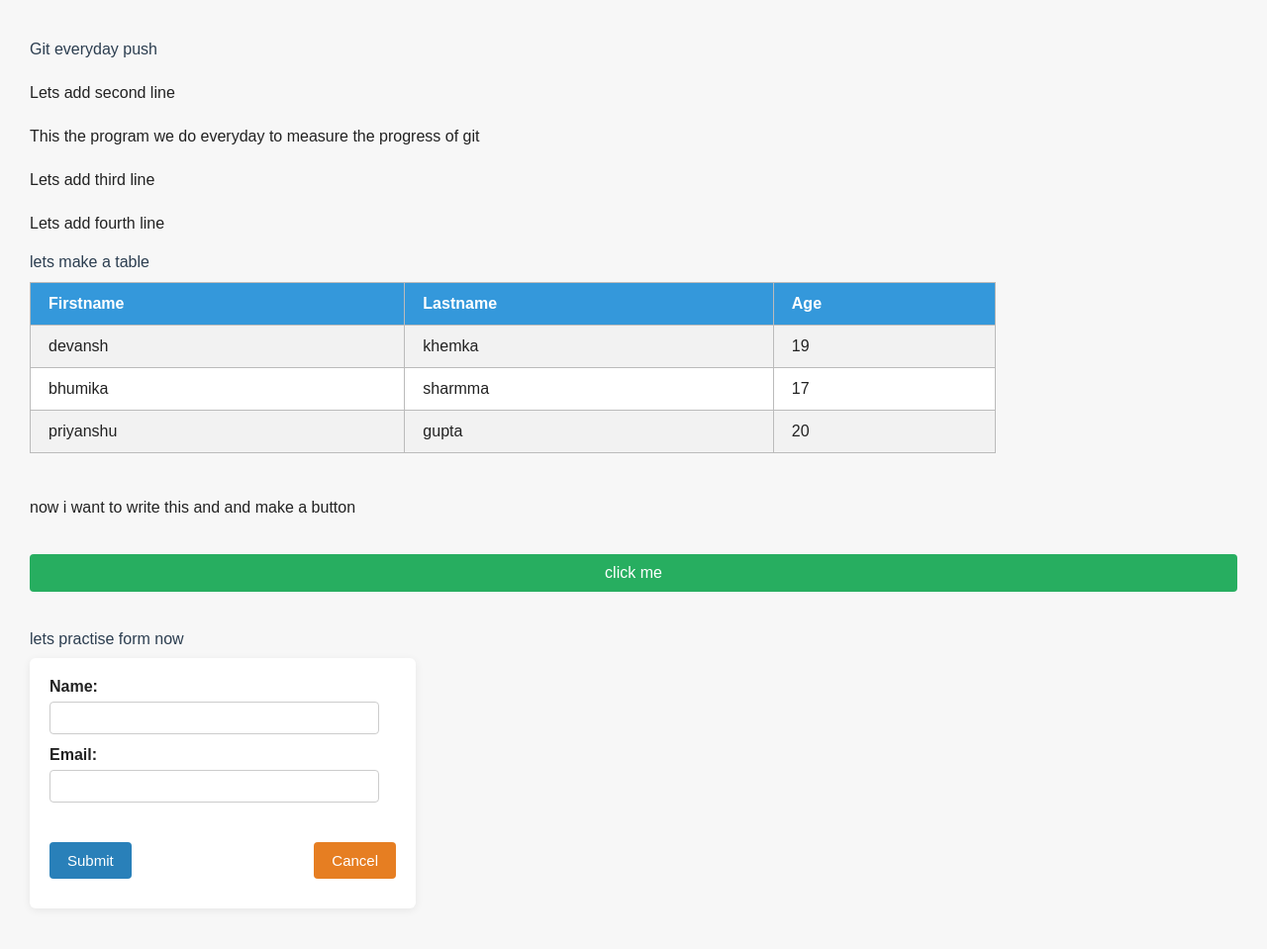
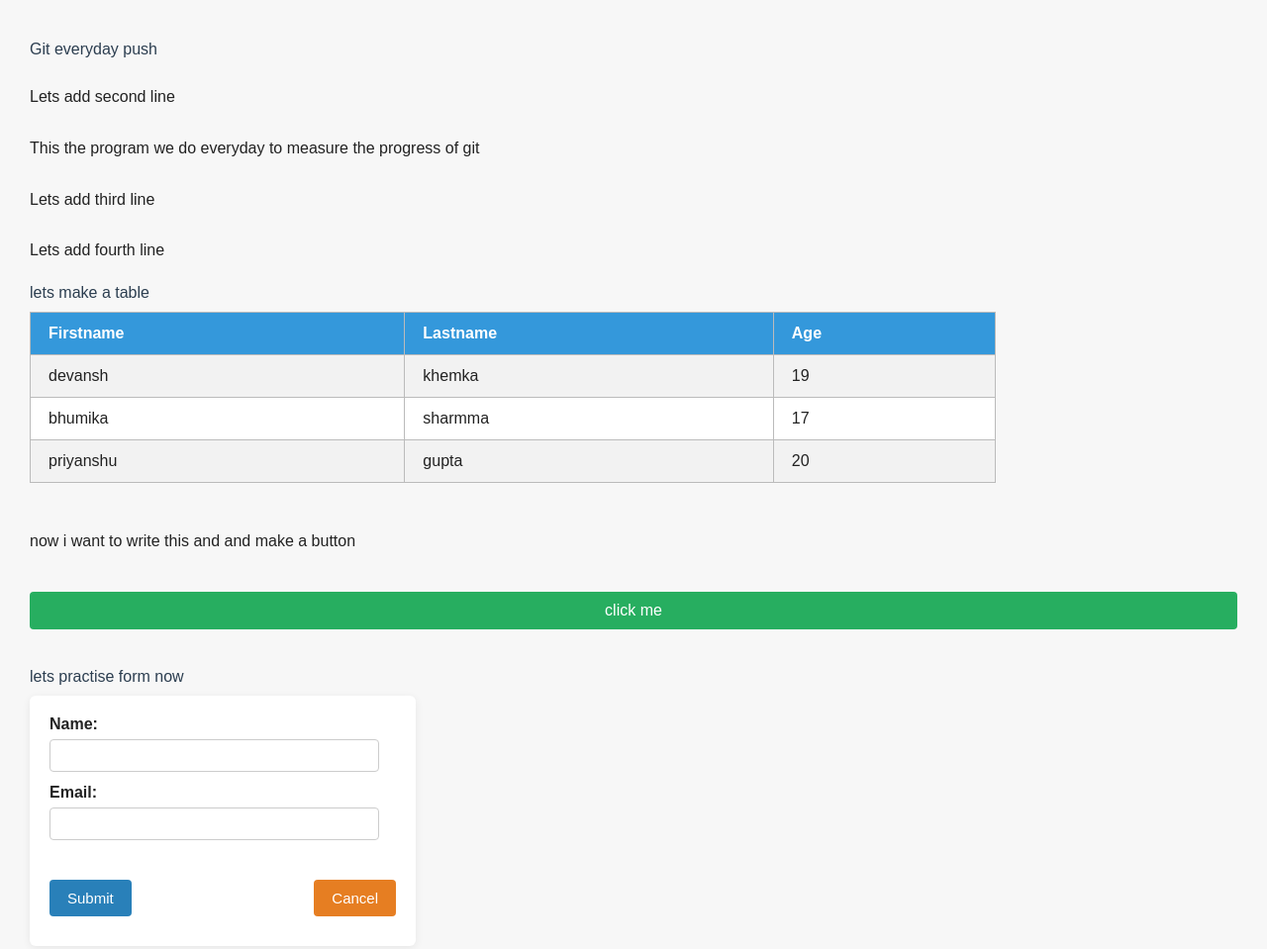
Before and after one commit to dkhemka12/Git_everyday, a plain HTML site: page index.html in a window 1280 px wide. Shown: the top 959 px of the page at 99% size. Drawn offline with Linux system fonts and the light colour scheme.

Commit message:
new line

```diff
--- a/index.html
+++ b/index.html
@@ -20,6 +20,8 @@
         }
         p {
             margin-bottom: 10px;
+            line-height: 1.6;
+            font-size: 16px;
 
         }
         table {
```
